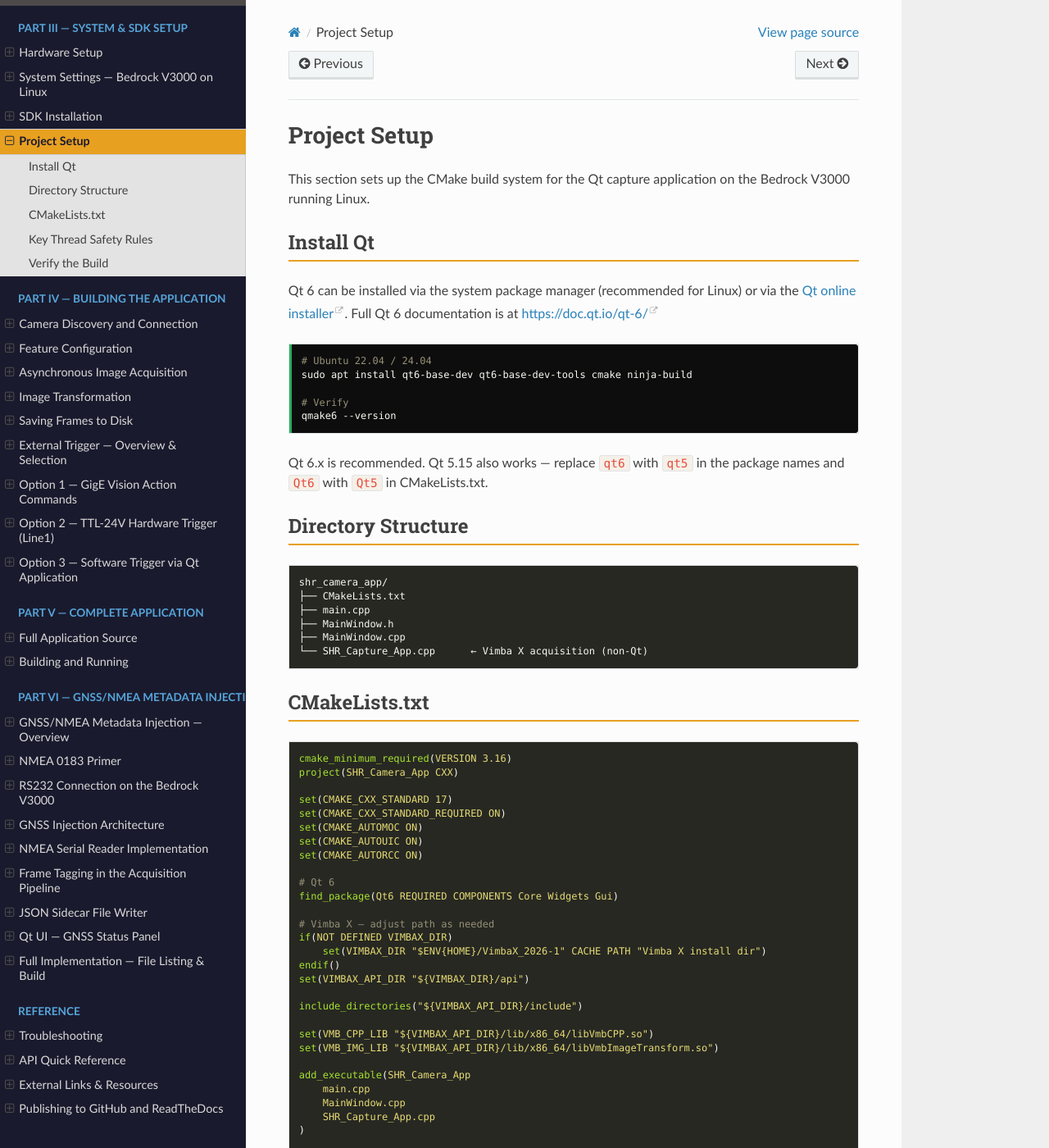
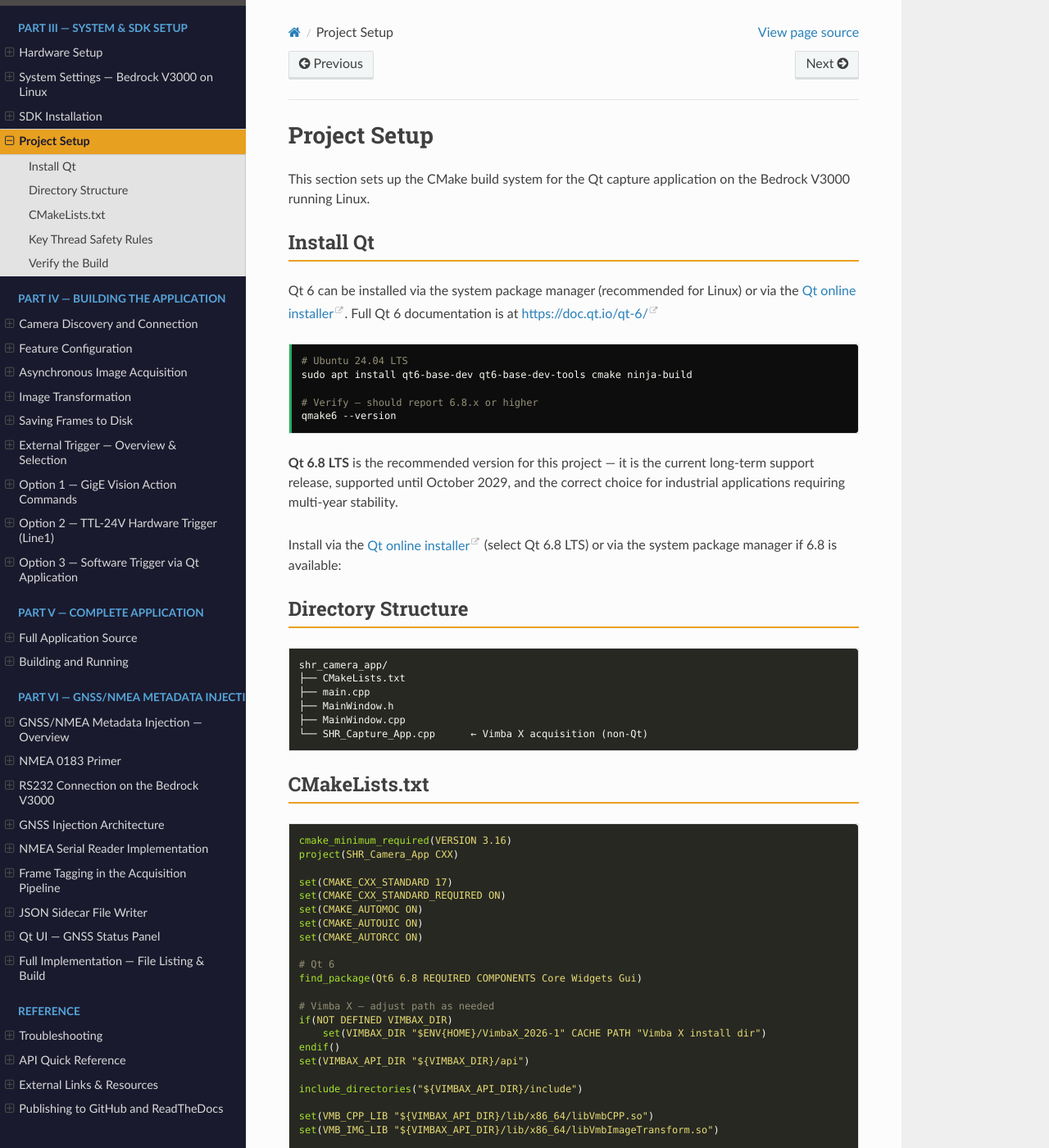
Before and after one commit to ldv-1000111/10GigE, a Sphinx documentation site: the page built from source/project_setup.rst, in a window 1280 px wide and 1400 px high. Shown: the whole window at 82% size. Built offline with Sphinx 7.4.7 and the Read the Docs theme 3.1.0, drawn with Linux system fonts in a browser that asks for light colours.

Commit message:
Fix platform versions: Ubuntu 24.04 LTS, Qt 6.8 LTS
- Ubuntu 22.04 replaced with 24.04 throughout (Vimba X 2026-1
  officially tested on 24.04 per release notes)
- Qt version updated from 6.2+ to 6.8 LTS (LTS until Oct 2029)
- CMakeLists find_package minimum version pinned to 6.8
- .readthedocs.yaml build OS updated to ubuntu-24.04

```diff
--- a/source/git_rtd.rst
+++ b/source/git_rtd.rst
@@ -43,7 +43,7 @@
    version: 2
 
    build:
-     os: ubuntu-22.04
+     os: ubuntu-24.04
      tools:
        python: "3.11"
 
--- a/source/intro.rst
+++ b/source/intro.rst
@@ -14,7 +14,7 @@
    | **Author:** Luis Viveros
    | **Date:** June 2026
    | **SDK Version:** Vimba X 2026-1
-   | **Platform:** SolidRun Bedrock V3000 — Linux (Ubuntu 22.04+)
+   | **Platform:** SolidRun Bedrock V3000 — Linux (Ubuntu 24.04 LTS)
 
 ----
 
@@ -215,11 +215,11 @@
      - Vimba X 2026-1
        (`download <https://www.alliedvision.com/en/support/software-downloads/vimba-x-sdk/vimba-x>`_)
    * - **OS**
-     - Ubuntu 22.04 LTS or equivalent Linux x86_64
+     - Ubuntu 24.04 LTS (x86_64)
    * - **Compiler**
      - GCC 11+ or Clang 13+ (C++17 required)
    * - **Build tools**
-     - CMake 3.16+, Qt 6.2+
+     - CMake 3.16+, Qt 6.8 LTS
    * - **Experience**
      - C++17, basic Linux command line, basic Qt familiarity
 
--- a/source/project_setup.rst
+++ b/source/project_setup.rst
@@ -13,14 +13,18 @@
 
 .. code-block:: bash
 
-   # Ubuntu 22.04 / 24.04
+   # Ubuntu 24.04 LTS
    sudo apt install qt6-base-dev qt6-base-dev-tools cmake ninja-build
 
-   # Verify
+   # Verify — should report 6.8.x or higher
    qmake6 --version
 
-Qt 6.x is recommended. Qt 5.15 also works — replace ``qt6`` with ``qt5``
-in the package names and ``Qt6`` with ``Qt5`` in CMakeLists.txt.
+**Qt 6.8 LTS** is the recommended version for this project — it is the
+current long-term support release, supported until October 2029, and
+the correct choice for industrial applications requiring multi-year stability.
+
+Install via the `Qt online installer <https://www.qt.io/download-qt-installer>`_
+(select Qt 6.8 LTS) or via the system package manager if 6.8 is available:
 
 Directory Structure
 --------------------
@@ -49,7 +53,7 @@
    set(CMAKE_AUTORCC ON)
 
    # Qt 6
-   find_package(Qt6 REQUIRED COMPONENTS Core Widgets Gui)
+   find_package(Qt6 6.8 REQUIRED COMPONENTS Core Widgets Gui)
 
    # Vimba X — adjust path as needed
    if(NOT DEFINED VIMBAX_DIR)
--- a/source/system_settings.rst
+++ b/source/system_settings.rst
@@ -3,8 +3,7 @@
 
 The Linux kernel defaults are tuned for general workloads, not sustained
 1.25 GB/s camera streams. These settings must be applied before running
-the application. All commands assume the V3000 running Ubuntu 22.04 LTS
-or equivalent.
+the application. All commands assume the V3000 running Ubuntu 24.04 LTS.
 
 OS Receive Buffer Size
 -----------------------
```
Also changed, not shown: .readthedocs.yaml.
